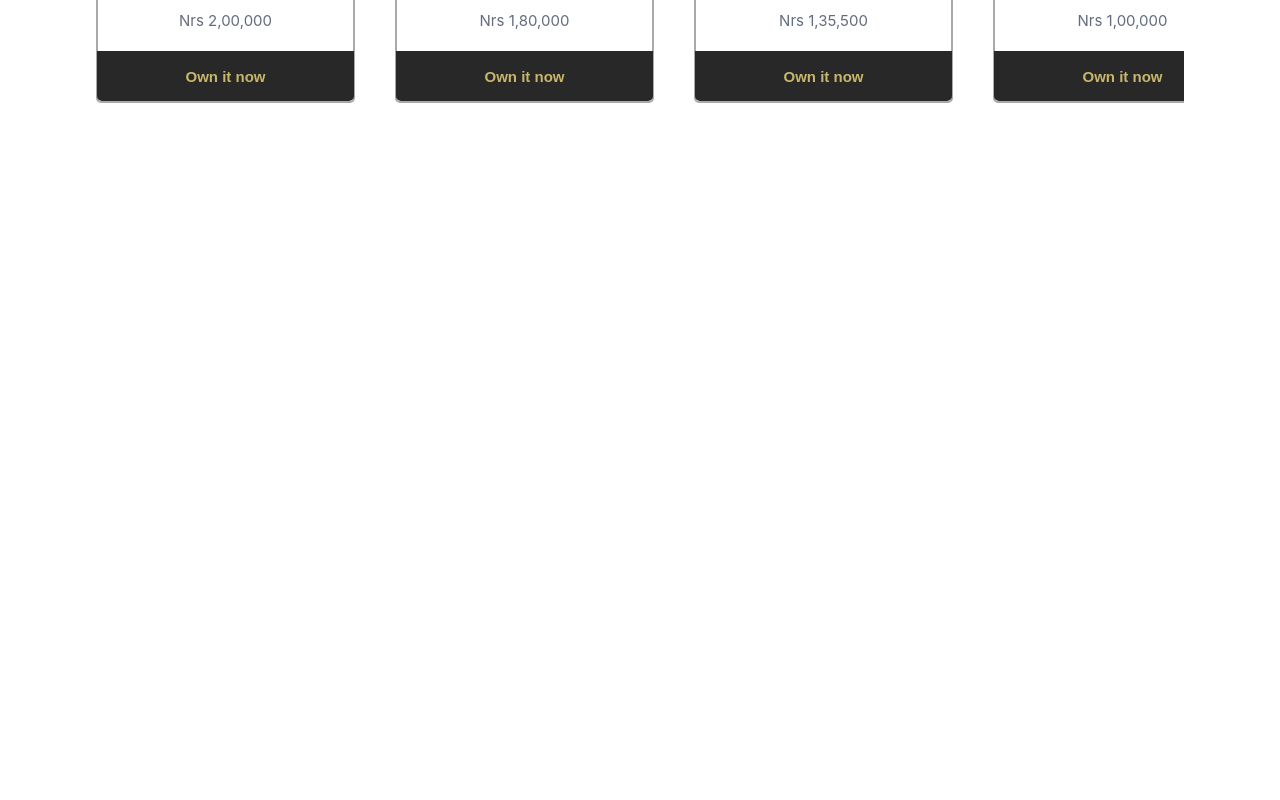
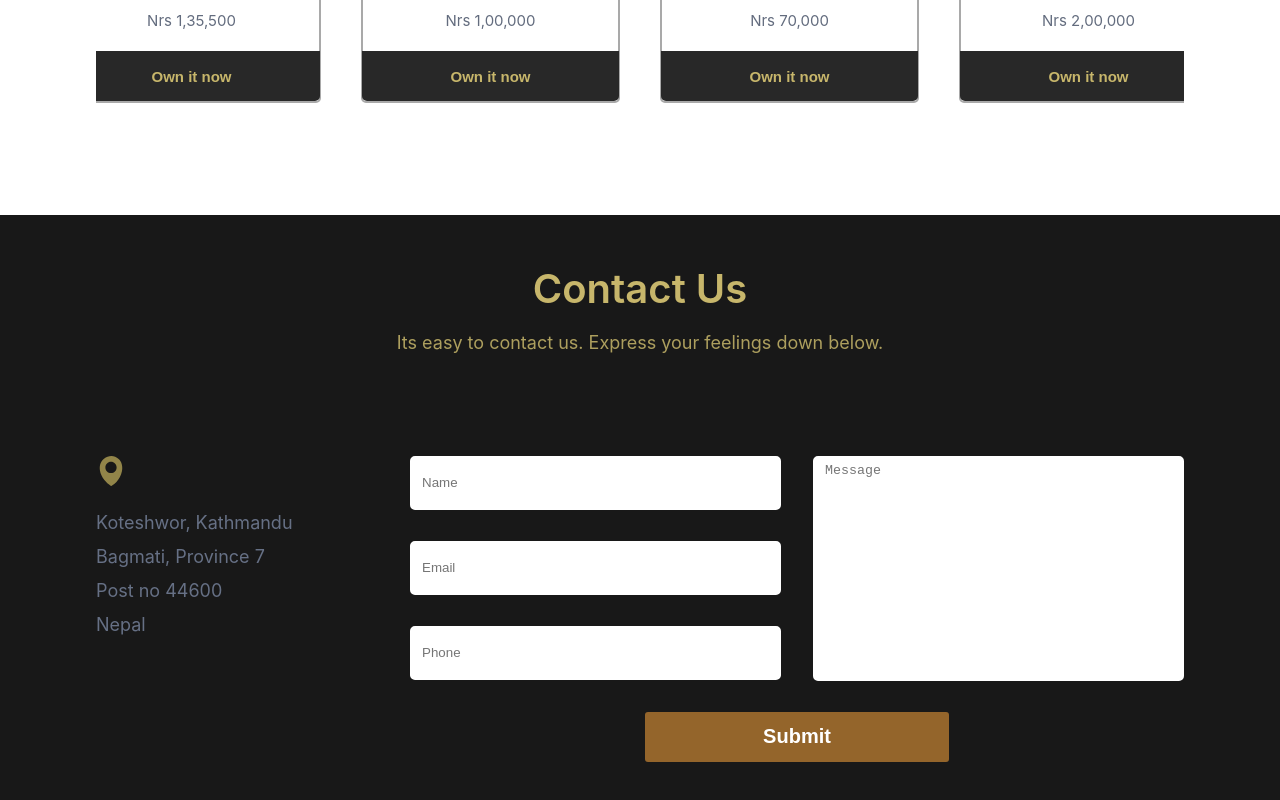
Before and after one commit to MilanRai07/E-Commerce, a React (Vite) app: page / in a window 1280 px wide. Shown: the part 4405-5205 px from the top of the page. Before the commit the page ends 4508 px from the top, so only its background shows below. Built offline with nearby package versions, Linux system fonts and the light colour scheme.

Commit message:
contact us form is created. validation is left

```diff
--- /dev/null
+++ b/src/ContactUs/ContactIndex.jsx
@@ -0,0 +1,29 @@
+import React from "react";
+import '../scss/Contact.scss';
+import {ReactComponent as Map} from '../assets/map.svg';
+import ContactUsForm from "./ContactUsForm";
+const ContactIndex=()=>{
+   return(
+    <>
+    <div className="contact-container">
+    <div className='contact-header'>
+          <h2>Contact Us</h2>
+          <p>Its easy to contact us. Express your feelings down below.</p>
+        </div>
+        <div className="contact-content">
+              <div className="contact-map">
+                 <Map className='svglocate'/>
+                 <p>Koteshwor, Kathmandu</p>
+                 <p>Bagmati, Province 7</p>
+                 <p>Post no 44600</p>
+                 <p>Nepal</p>
+              </div>
+              <div className="contact-form">
+                <ContactUsForm/>
+              </div>
+        </div>
+    </div>
+    </>
+   )
+}
+export default ContactIndex;
--- /dev/null
+++ b/src/ContactUs/ContactUsForm.jsx
@@ -0,0 +1,26 @@
+import React from "react";
+
+const ContactUsForm=()=>{
+   return(
+    <>
+    <form>
+       <div className="form">
+           <div className="form-box">
+               <div className="input-container">
+                   <input type="text" placeholder="Name"></input>
+                   <input type="email" placeholder="Email" />
+                   <input type="number" placeholder="Phone" />
+               </div>
+               <div className="textbox-container">
+                  <textarea placeholder="Message"></textarea>
+               </div>
+           </div>
+           <div className="button-div">
+            <button className="form-button">Submit</button>
+           </div>
+       </div>
+    </form>
+    </>
+   )
+}
+export default ContactUsForm;
--- a/src/HomeIndex.jsx
+++ b/src/HomeIndex.jsx
@@ -5,6 +5,7 @@ import TeamIndex from "./Team/TeamIndex";
 import React from 'react';
 import TestimonialIndex from "./Testimonial/TestimonialIndex";
 import ShopIndex from "./Shop/ShopIndex";
+import ContactIndex from "./ContactUs/ContactIndex";
 
 
 const HomeIndex = () => {
@@ -16,6 +17,7 @@ const HomeIndex = () => {
       <TeamIndex />
       <TestimonialIndex/>
       <ShopIndex/>
+      <ContactIndex/>
     </>
   )
 }
--- /dev/null
+++ b/src/scss/Contact.scss
@@ -0,0 +1,88 @@
+@import 'mixin.scss';
+
+.contact-container {
+    margin-top: 7rem;
+    background-color: #181818;
+    min-height: 600px;
+    padding: 0px 6rem;
+   @include flex(center,null,100px,column);
+
+    .contact-header {
+        display: flex;
+        flex-direction: column;
+        align-items: center;
+        gap: 20px;
+
+        h2 {
+            @include font(600, 40px, 40px, #c7b66b, null);
+        }
+
+        p {
+            @include font(400, 18px, 27px, #ad9f5e, null);
+        }
+    }
+
+    .contact-content {
+        display: flex;
+        justify-content: space-between;
+
+        .contact-map {
+            @include flex(null, null, 7px, column);
+
+            .svglocate {
+                margin-bottom: 1rem;
+            }
+
+            p {
+                @include font(400, 18px, 27px, #667085, null);
+            }
+        }
+
+        .form {
+            .form-box {
+                @include flex(null, null, 2rem, null);
+                min-height: 14rem;
+                max-height: 14rem;
+
+                .input-container {
+                    @include flex(space-between, null, null, column);
+                    min-height: 14rem;
+
+                    input {
+                        @include inputBox(2.5rem, 22rem, 5px, 5px);
+                        padding-left: 10px;
+                    }
+                    input[type="number"]::-webkit-inner-spin-button,
+                    input[type="number"]::-webkit-outer-spin-button {
+                        -webkit-appearance: none;
+                        margin: 0;
+                    }
+                }
+
+                .textbox-container {
+                    textarea {
+                        @include inputBox(13.2rem, 22rem, 5px, 5px);
+                        padding-left: 10px;
+                    }
+                }
+            }
+
+            .button-div {
+                text-align: center;
+                margin-top: 2rem;
+
+                .form-button {
+                    @include font(bold, 20px, null, #ffff, null);
+                    @include button(50px, 19rem, 10px, 3px, #94652b);
+
+                    &:hover {
+                        background: #775122;
+                    }
+
+
+                }
+            }
+        }
+    }
+
+}
--- a/src/scss/ShopIndex.scss
+++ b/src/scss/ShopIndex.scss
@@ -22,7 +22,7 @@
     padding: 0px 6rem;
 
     .shop-slider {
-      @include flex(null, null, 40px, null);
+      @include flex(center, null, 40px, null);
       overflow: hidden;
       scroll-behavior: smooth;
 
--- a/src/scss/_mixin.scss
+++ b/src/scss/_mixin.scss
@@ -67,4 +67,14 @@
     width: $para1;
     height:$para2;
     border-radius: 50%;
+
 }
+@mixin inputBox($para1,$para2,$para3,$para4){
+    border: 2px solid #fff;
+    resize: none;
+    @include d-box($para1,$para2,$para3,$para4);
+    &:focus{
+        outline: none;
+        border: 2.5px solid #81722d;
+    }
+}
```
Also changed, not shown: src/assets/map.svg (added).
